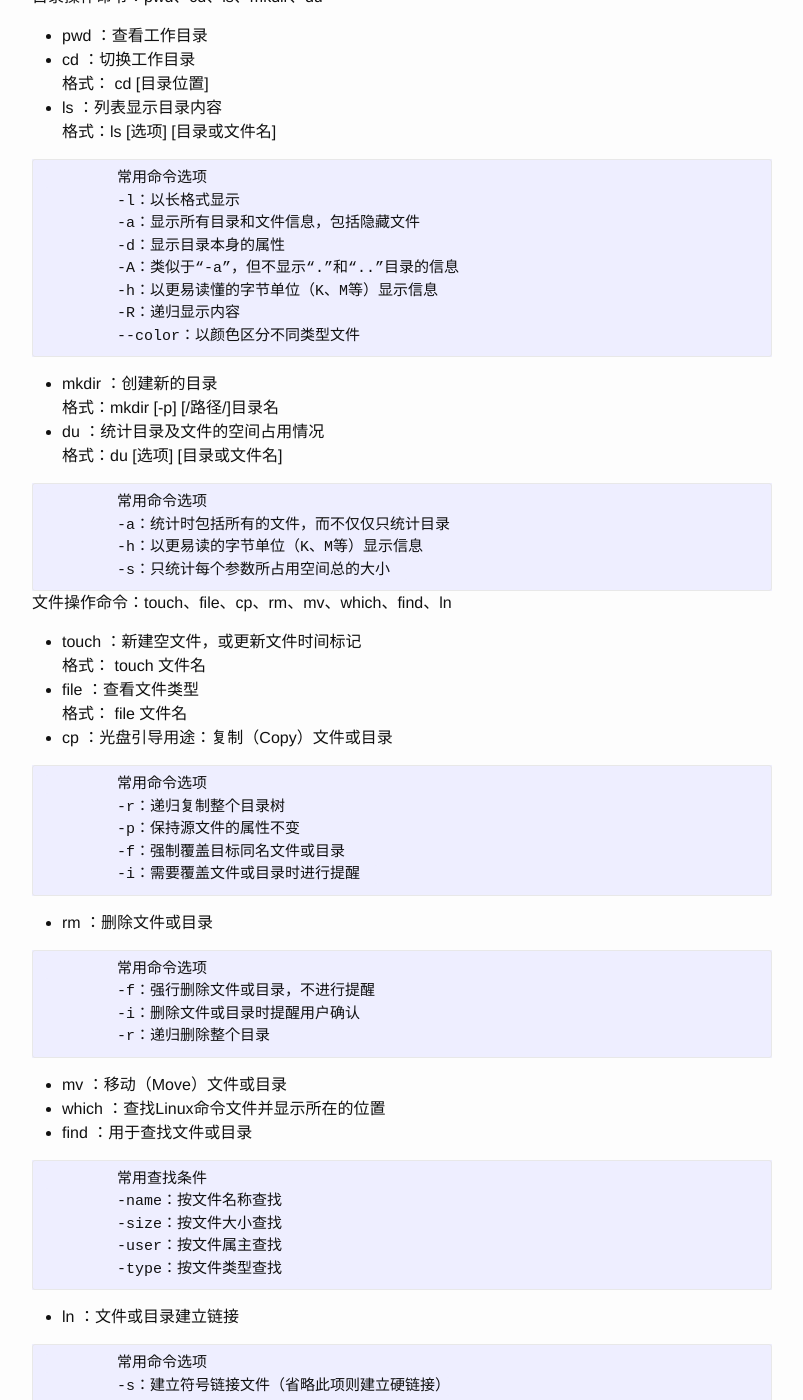
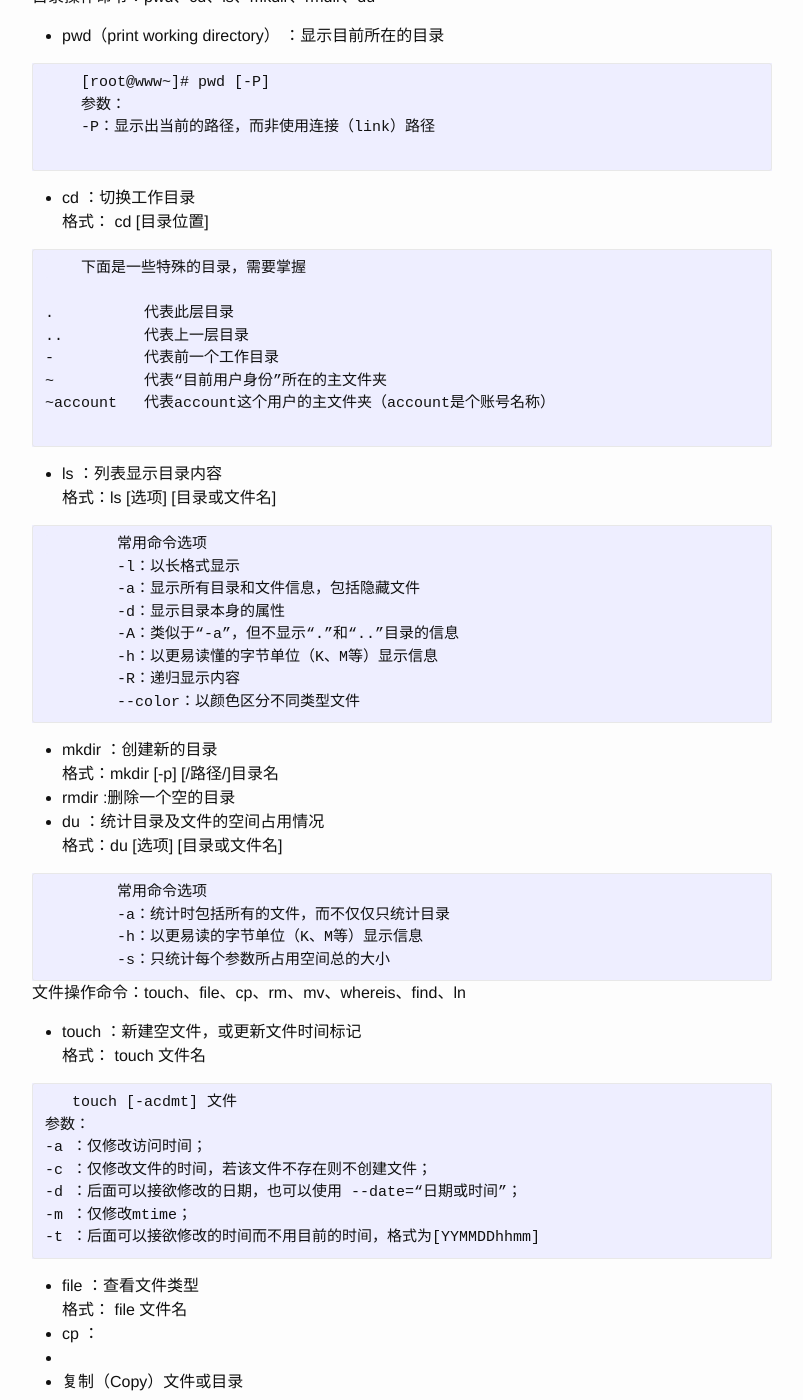
Before and after one commit to leoorpio/leoorpio.github.io, a Jekyll site: the page built from _posts/2016-07-18-Linux-learn.markdown, in a window 1280 px wide and 1400 px high, scrolled down 1174 px. Shown: the whole window, without its empty margins (238-1041 px from the left). Built offline with Jekyll 4.4.1, drawn with Linux system fonts in a browser that asks for light colours; some of the changed text lies outside the part shown.

Commit message:
blog 5
add

````diff
--- a/_posts/2016-07-18-Linux-learn.markdown
+++ b/_posts/2016-07-18-Linux-learn.markdown
@@ -55,12 +55,30 @@ Tab键：自动补齐
 
 ### 4 文件和目录管理
 
-目录操作命令：pwd、cd、ls、mkdir、du
+目录操作命令：pwd、cd、ls、mkdir、rmdir、du
 
-* pwd ：查看工作目录
+* pwd（print working directory） ：显示目前所在的目录
+
+```
+    [root@www~]# pwd [-P]
+    参数：
+    -P：显示出当前的路径，而非使用连接（link）路径
+
+```
+
 * cd ：切换工作目录
     格式： cd [目录位置]
 
+```
+    下面是一些特殊的目录，需要掌握
+
+.          代表此层目录
+..         代表上一层目录
+-          代表前一个工作目录
+~          代表“目前用户身份”所在的主文件夹
+~account   代表account这个用户的主文件夹（account是个账号名称）
+
+```
 
 * ls ：列表显示目录内容
     格式：ls [选项]  [目录或文件名]
@@ -79,6 +97,8 @@ Tab键：自动补齐
 * mkdir ：创建新的目录
     格式：mkdir [-p] [/路径/]目录名
 
+* rmdir :删除一个空的目录
+
 * du ：统计目录及文件的空间占用情况
     格式：du [选项] [目录或文件名]
 
@@ -90,15 +110,26 @@ Tab键：自动补齐
 	-s：只统计每个参数所占用空间总的大小
 ```
 
-文件操作命令：touch、file、cp、rm、mv、which、find、ln
+文件操作命令：touch、file、cp、rm、mv、whereis、find、ln
 
 * touch ：新建空文件，或更新文件时间标记
     格式： touch 文件名
 
+```
+   touch [-acdmt] 文件
+参数：
+-a ：仅修改访问时间；
+-c ：仅修改文件的时间，若该文件不存在则不创建文件；
+-d ：后面可以接欲修改的日期，也可以使用 --date=“日期或时间”；
+-m ：仅修改mtime；
+-t ：后面可以接欲修改的时间而不用目前的时间，格式为[YYMMDDhhmm]
+```
 * file ：查看文件类型
     格式： file 文件名
 
-* cp ：光盘引导用途：复制（Copy）文件或目录
+* cp ：
+*
+* 复制（Copy）文件或目录
 
 ```
 	常用命令选项
@@ -118,7 +149,16 @@ Tab键：自动补齐
 ```
 
 * mv ：移动（Move）文件或目录
-* which ：查找Linux命令文件并显示所在的位置
+* whereis ：寻找指定文件
+
+```
+whereis [-bmsu] 文件或目录名
+参数：
+-b  ：只找二进制的文件
+-m  ：只找在说明文件manual路劲下的文件
+-s  ：只找source源文件
+-u  ：查找不在上述三个选项当中的其他特殊文件
+```
 * find ：用于查找文件或目录
 
 ```
@@ -129,7 +169,7 @@ Tab键：自动补齐
 	-type：按文件类型查找
 ```
 
-* ln ：文件或目录建立链接
+* ln ：文件或目录建立连接
 
 ```
 	常用命令选项
````
Also changed, not shown: _posts/2016-07-19-linux-learn-2.markdown (+45 -6 lines), _posts/2016-7-20-Linux-learn-3.markdown (added, +31 -0 lines).
